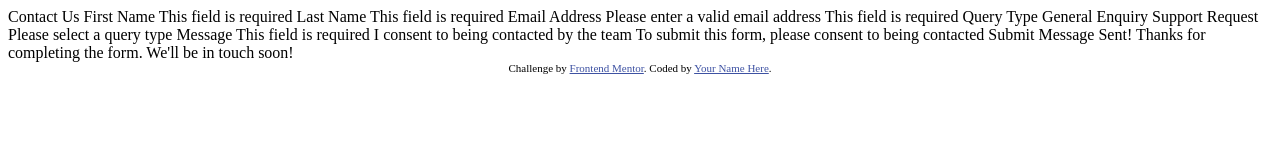
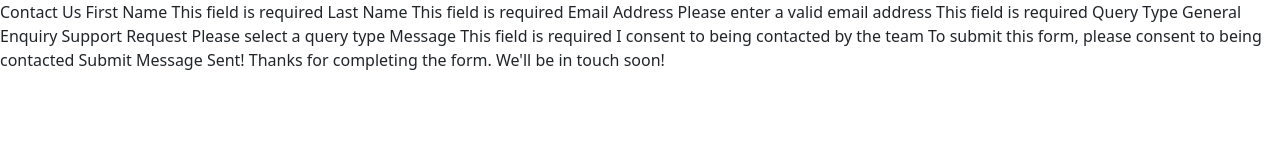
Before and after one commit to sliyarli/contact-form-main, a plain HTML site: page index.html in a window 1280 px wide. Drawn offline with nearby package versions, Linux system fonts and the light colour scheme.

Commit message:
start point

```diff
--- /dev/null
+++ b/assets/css/style.css
@@ -0,0 +1,26 @@
+* {
+  border: none;
+  outline: none;
+  -webkit-box-sizing: border-box;
+  box-sizing: border-box;
+  text-decoration: none !important;
+  resize: none;
+  font-family: "Karla", sans-serif;
+}
+
+
+body {
+  min-height: 100vh;
+}
+
+:root {
+  /* Primary Colors */
+  --green-200: hsl(148, 38%, 91%);
+  --green-600: hsl(169, 82%, 27%);
+  --red: hsl(0, 66%, 54%);
+
+  /* Neutral Colors */
+  --white: hsl(0, 0%, 100%);
+  --grey-500: hsl(186, 15%, 59%);
+  --grey-900: hsl(187, 24%, 22%);
+}
--- a/index.html
+++ b/index.html
@@ -1,52 +1,43 @@
 <!DOCTYPE html>
 <html lang="en">
-<head>
-  <meta charset="UTF-8">
-  <meta name="viewport" content="width=device-width, initial-scale=1.0"> <!-- displays site properly based on user's device -->
+  <head>
+    <meta charset="UTF-8" />
+    <meta name="viewport" content="width=device-width, initial-scale=1.0" />
+    <!-- displays site properly based on user's device -->
 
-  <link rel="icon" type="image/png" sizes="32x32" href="./assets/images/favicon-32x32.png">
+    <link
+      rel="icon"
+      type="image/png"
+      sizes="32x32"
+      href="./assets/images/favicon-32x32.png"
+    />
 
-  <title>Frontend Mentor | Contact form</title>
+    <title>Contact form</title>
 
-  <!-- Feel free to remove these styles or customise in your own stylesheet 👍 -->
-  <style>
-    .attribution { font-size: 11px; text-align: center; }
-    .attribution a { color: hsl(228, 45%, 44%); }
-  </style>
-</head>
-<body>
-
-  Contact Us
-
-  First Name
-  This field is required
-
-  Last Name
-  This field is required
-
-  Email Address
-  Please enter a valid email address
-  This field is required
-
-  Query Type
-  General Enquiry
-  Support Request
-  Please select a query type
-
-  Message
-  This field is required
-
-  I consent to being contacted by the team
-  To submit this form, please consent to being contacted
-
-  Submit
-
-  Message Sent!
-  Thanks for completing the form. We'll be in touch soon!
-
-  <div class="attribution">
-    Challenge by <a href="https://www.frontendmentor.io?ref=challenge">Frontend Mentor</a>.
-    Coded by <a href="#">Your Name Here</a>.
-  </div>
-</body>
+    <!-- STYLE FILES -->
+    <link rel="stylesheet" href="./assets/css/style.css" />
+    <!-- BS 5 -->
+    <link
+      href="https://cdn.jsdelivr.net/npm/bootstrap@5.3.3/dist/css/bootstrap.min.css"
+      rel="stylesheet"
+      integrity="sha384-QWTKZyjpPEjISv5WaRU9OFeRpok6YctnYmDr5pNlyT2bRjXh0JMhjY6hW+ALEwIH"
+      crossorigin="anonymous"
+    />
+    <!-- FONTS -->
+    <link rel="preconnect" href="https://fonts.googleapis.com" />
+    <link rel="preconnect" href="https://fonts.gstatic.com" crossorigin />
+    <link
+      href="https://fonts.googleapis.com/css2?family=Karla:ital,wght@0,200..800;1,200..800&display=swap"
+      rel="stylesheet"
+    />
+  </head>
+  <body>
+    Contact Us First Name This field is required Last Name This field is
+    required Email Address Please enter a valid email address This field is
+    required Query Type General Enquiry Support Request Please select a query
+    type Message This field is required I consent to being contacted by the team
+    To submit this form, please consent to being contacted Submit Message Sent!
+    Thanks for completing the form. We'll be in touch soon!
+  </body>
+  <script src="./assets/js/script.js"></script>
 </html>
```
Also changed, not shown: assets/fonts/Karla-Italic-VariableFont_wght.ttf (deleted), assets/fonts/Karla-VariableFont_wght.ttf (deleted), assets/fonts/OFL.txt (deleted), assets/fonts/README.txt (deleted), assets/fonts/static/Karla-Bold.ttf (deleted), assets/fonts/static/Karla-Regular.ttf (deleted), assets/js/script.js (added), 3 other files.
